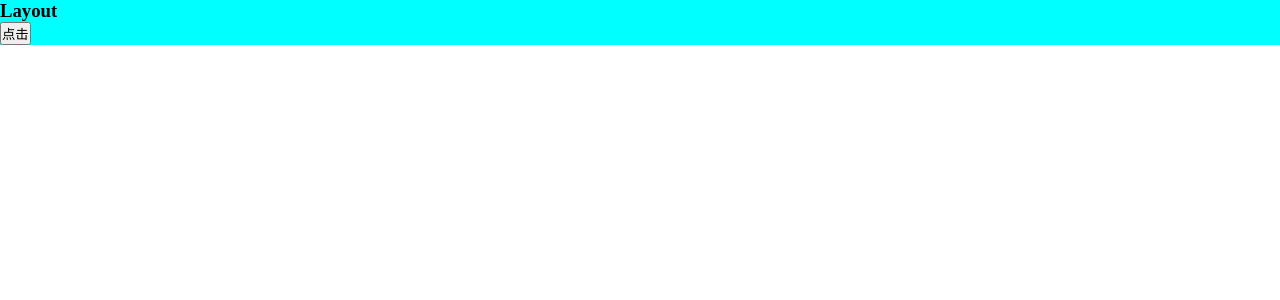
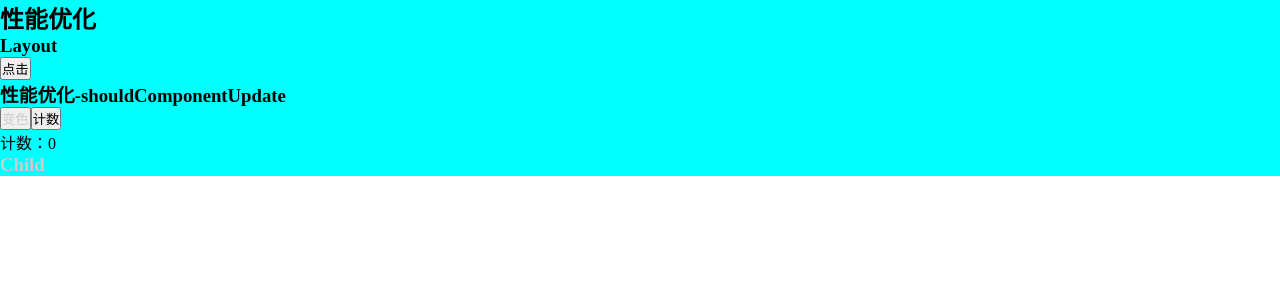
Before and after one commit to qiaozhididi/react_demo, a React (Create React App) app: page / in a window 1280 px wide. Shown: the top 300 px of the page. Built offline with nearby package versions, Linux system fonts and the light colour scheme.

Commit message:
性能优化--shouldComponentUpdate

```diff
--- a/src/App.js
+++ b/src/App.js
@@ -48,6 +48,7 @@ import UView2 from "./HighComponents/UView2";
 import EffectView from "./HighComponents/EffectView";
 import PropsDemo from "./HighComponents/PropsDemo";
 import Layout from "./LazyComponent/Layout";
+import ColorButtonParent from "./LazyComponent/ColorButtonParent";
 
 function App() {
   const name = "QzFrato";
@@ -164,8 +165,9 @@ function App() {
       <UView2 />
       <EffectView />
       <PropsDemo age={20} name={["qz", "dd"]} /> */}
-
+      <h2>性能优化</h2>
       <Layout />
+      <ColorButtonParent />
     </div>
   );
 }
--- a/src/Fragments/MyError.jsx
+++ b/src/Fragments/MyError.jsx
@@ -2,7 +2,7 @@ import React, { Component } from "react";
 
 export default class MyError extends Component {
   constructor(props) {
-    // super(props);
+    super(props);
     this.state = {
       hasError: false,
     };
--- /dev/null
+++ b/src/LazyComponent/ColorButton.jsx
@@ -0,0 +1,18 @@
+import React, { Component } from "react";
+
+export default class ColorButton extends Component {
+  shouldComponentUpdate(nextProps, nextState) {
+    if (nextProps.color === this.props.color) {
+      // 当颜色没有改变时，不更新子组件
+      return false;
+    }
+    return true;
+  }
+  render() {
+    return (
+      <div>
+        <h3 style={{ color: this.props.color }}>Child</h3>
+      </div>
+    );
+  }
+}
--- /dev/null
+++ b/src/LazyComponent/ColorButtonParent.jsx
@@ -0,0 +1,33 @@
+import React, { Component } from "react";
+import ColorButton from "./ColorButton";
+
+export default class ColorButtonParent extends Component {
+  constructor() {
+    super();
+    this.state = {
+      color: "#ccc",
+      count: 0,
+    };
+  }
+  shouldComponentUpdate(nextProps, nextState) {
+    return true;
+  }
+  render() {
+    return (
+      <div>
+        <h3>性能优化-shouldComponentUpdate</h3>
+        <button
+          onClick={() => this.setState({ color: "red" })}
+          style={{ color: this.state.color }}
+        >
+          变色
+        </button>
+        <button onClick={() => this.setState({ count: this.state.count + 1 })}>
+          计数
+        </button>
+        <p>计数：{this.state.count}</p>
+        <ColorButton color={this.state.color} />
+      </div>
+    );
+  }
+}
```
Also changed, not shown: 1 other file (tests, documents, lock files or other folders).
